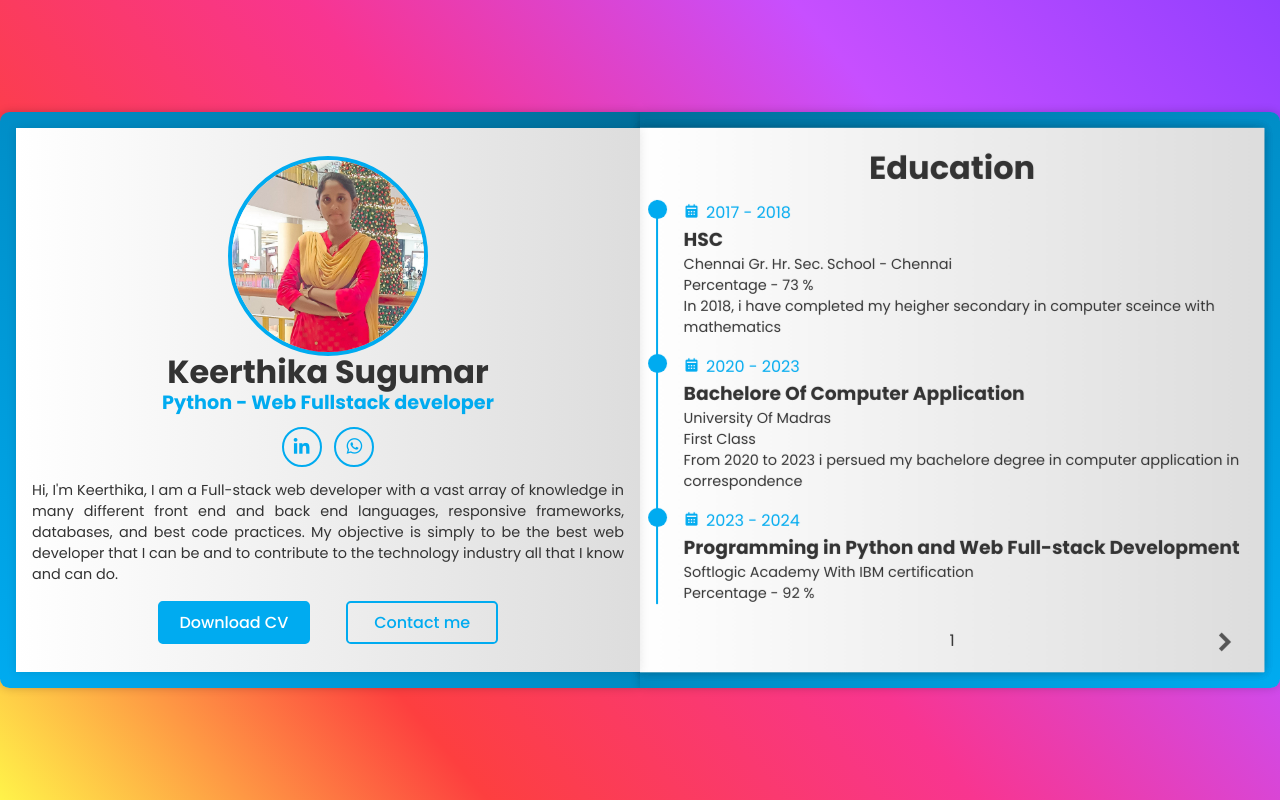
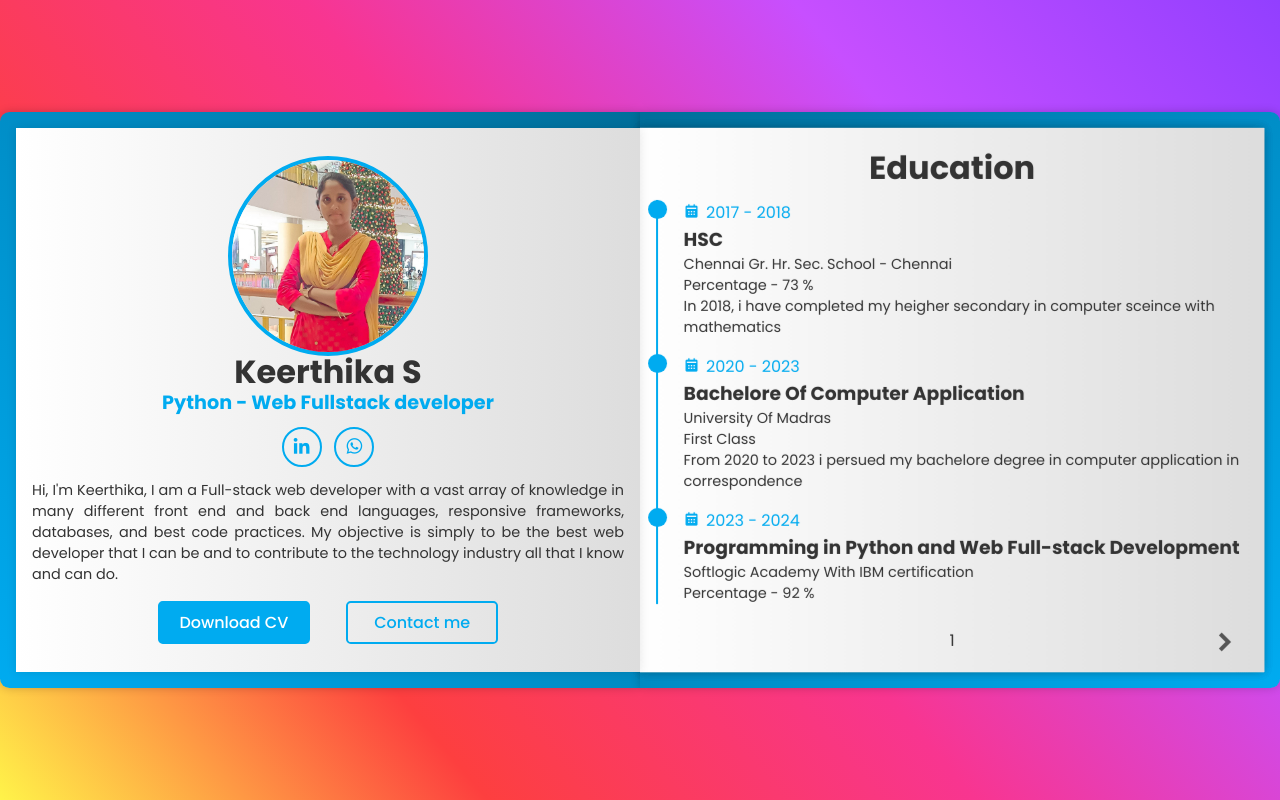
Before and after one commit to keerthikalai/Test-2, a plain HTML site: page index.html in a window 1280 px wide. Drawn offline with nearby package versions, Linux system fonts and the light colour scheme.

Commit message:
Update index.html

```diff
--- a/index.html
+++ b/index.html
@@ -23,7 +23,7 @@
                 <div class="book-page page-left">
                     <div class="profile-page">
                         <img src="img1.jpeg" alt="">
-                        <h1>Keerthika Sugumar</h1>
+                        <h1>Keerthika S</h1>
                         <h3>Python - Web Fullstack developer</h3>
 
                         <div class="social-media">
```
